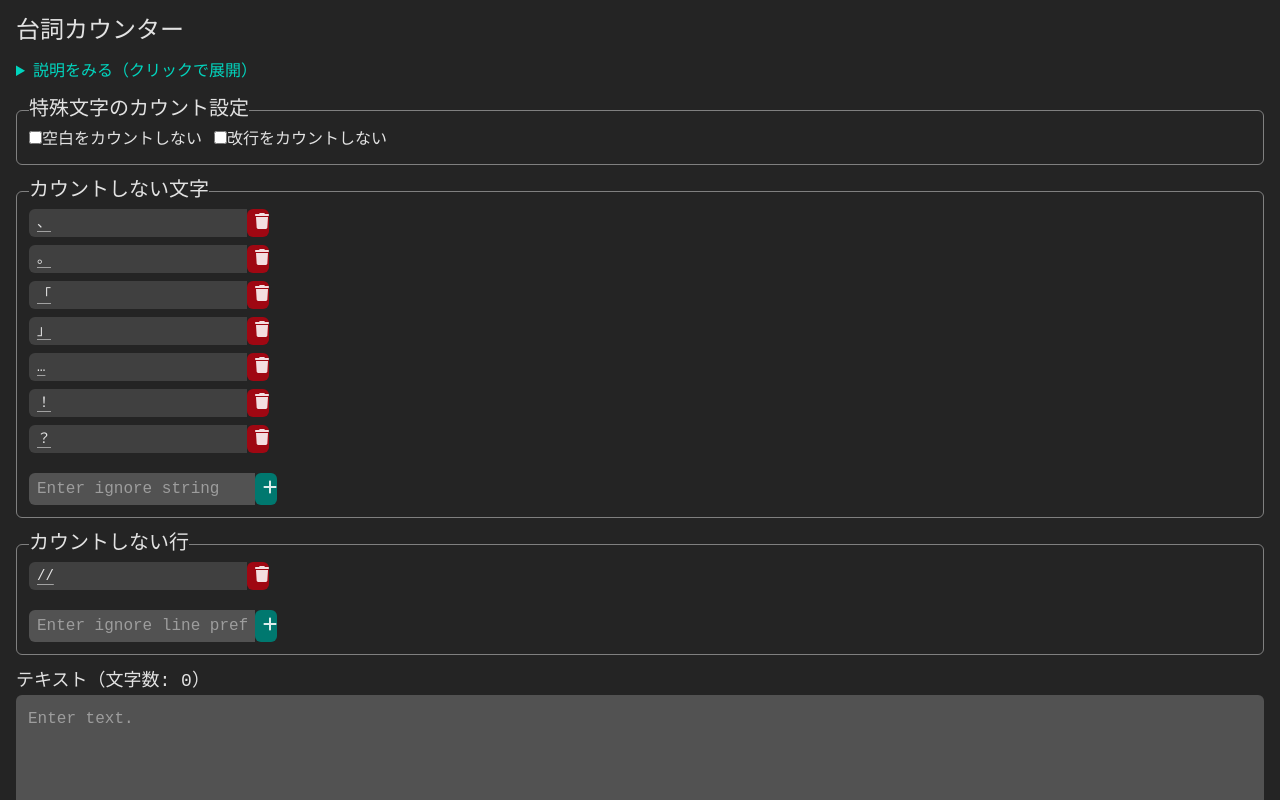
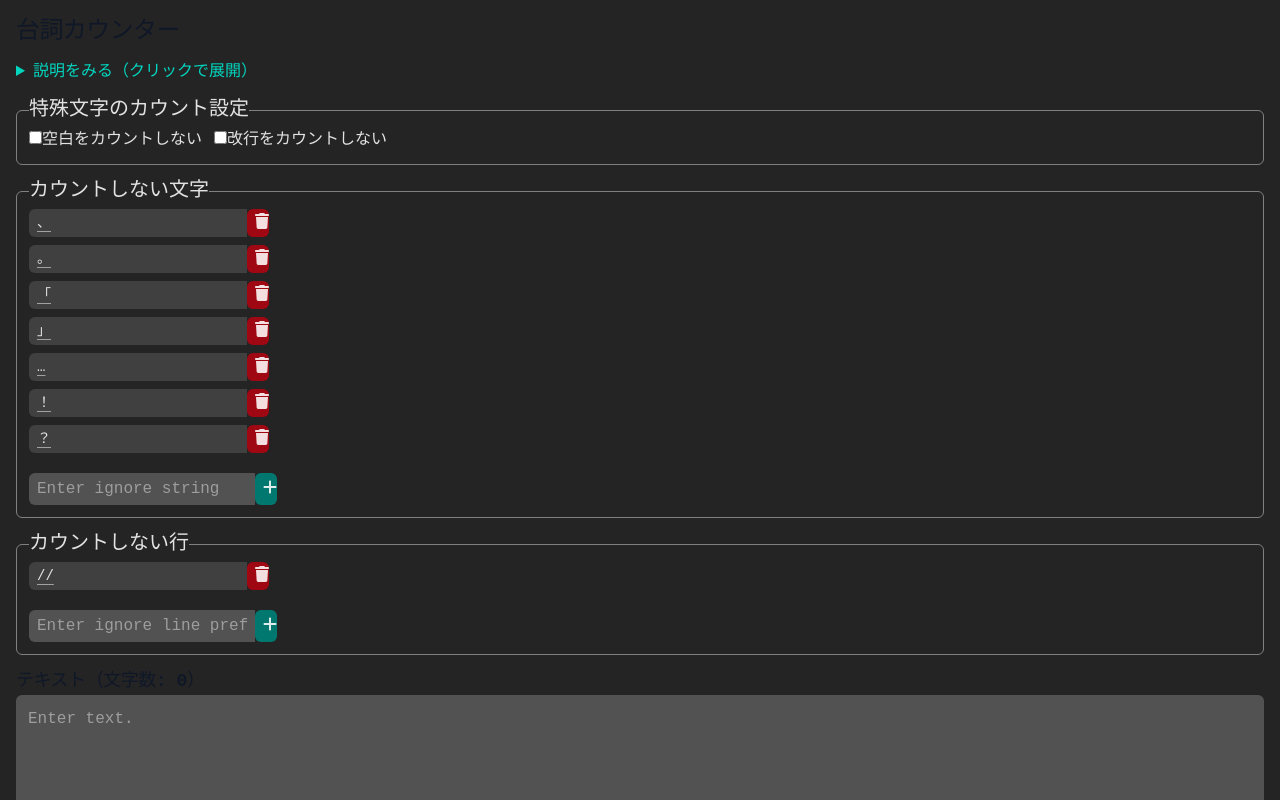
Before and after one commit to levin256/dialogue-counter, a React (Vite) app: page / in a window 1280 px wide. Shown: the top 800 px of the page. Built offline with nearby package versions, Linux system fonts and the light colour scheme.

Commit message:
fix: Headingコンポーネントを作成し、hタグを置き換え

```diff
--- a/src/App.tsx
+++ b/src/App.tsx
@@ -4,6 +4,8 @@ import './App.css';
 import { Field, Textarea } from '@headlessui/react';
 import { HowToUse } from './HowToUse';
 import { CodeLabelWithButton } from './components/ui/CodeLabelWithButton';
+import { Heading } from './components/ui/Heading';
+import { HowToUse } from './components/ui/HowToUse';
 import { IgnoreLinePrefixForm } from './features/dialogueCounter/IgnoreLinePrefixForm';
 import { IgnoreStringForm } from './features/dialogueCounter/IgnoreStringForm';
 import { useIgnoreLinePrefixStore } from './stores/ignoreLinePrefixes';
@@ -51,7 +53,7 @@ const App = () => {
 
   return (
     <div className="flex flex-col justify-start gap-y-3 p-4">
-      <h1>台詞カウンター</h1>
+      <Heading level={1}>台詞カウンター</Heading>
       <HowToUse />
       <fieldset className="flex gap-x-3 px-3 pt-1 pb-3">
         <legend>特殊文字のカウント設定</legend>
@@ -111,7 +113,7 @@ const App = () => {
         <IgnoreLinePrefixForm />
       </fieldset>
       <Field className="flex flex-col">
-        <h3>テキスト（文字数: {textCount}）</h3>
+        <Heading level={3}>テキスト（文字数: {textCount}）</Heading>
         <Textarea
           className="h-[32rem] rounded-md border-none bg-neutral-600 p-3 outline-none"
           value={text}
--- /dev/null
+++ b/src/components/ui/Heading.tsx
@@ -0,0 +1,31 @@
+import type { JSX } from 'react';
+
+type HeadingProps = {
+  children: React.ReactNode;
+  level?: 1 | 2 | 3 | 4 | 5 | 6;
+  className?: string;
+};
+
+export const Heading = ({
+  level = 1,
+  children,
+  className = '',
+}: HeadingProps) => {
+  const Tag = `h${level}` as keyof JSX.IntrinsicElements;
+  const baseStyles = 'font-bold tracking-tight text-gray-900';
+
+  const sizeMap = {
+    1: 'text-4xl',
+    2: 'text-3xl',
+    3: 'text-2xl',
+    4: 'text-xl',
+    5: 'text-lg',
+    6: 'text-base',
+  };
+
+  return (
+    <Tag className={`${baseStyles} ${sizeMap[level]} ${className}`}>
+      {children}
+    </Tag>
+  );
+};
```
Also changed, not shown: src/components/ui/HowToUse.tsx (renamed from src/HowToUse.tsx).
